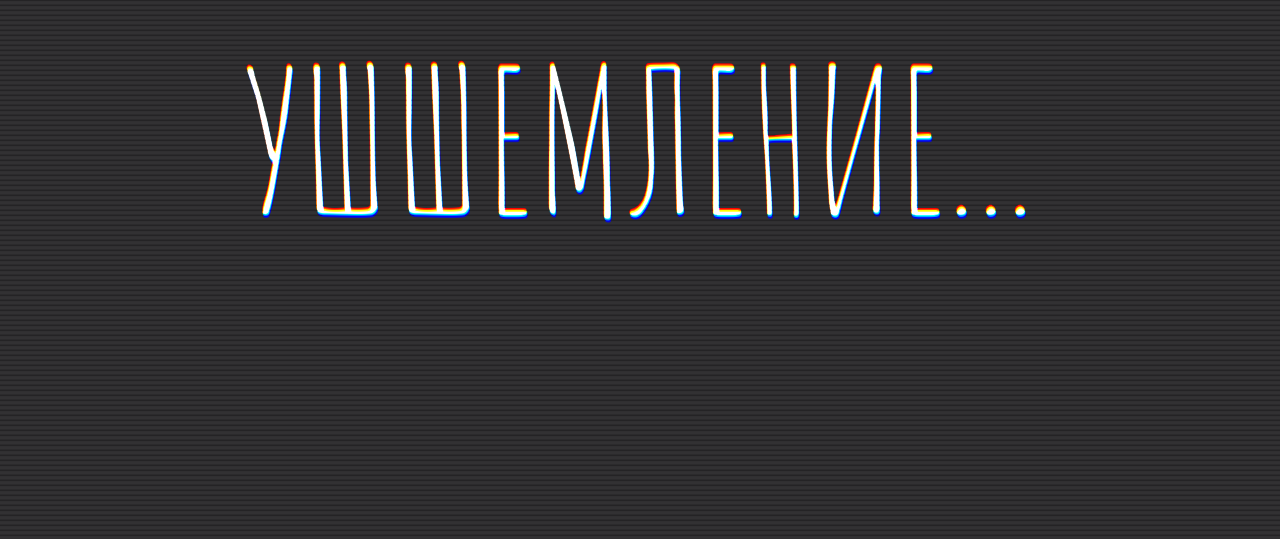
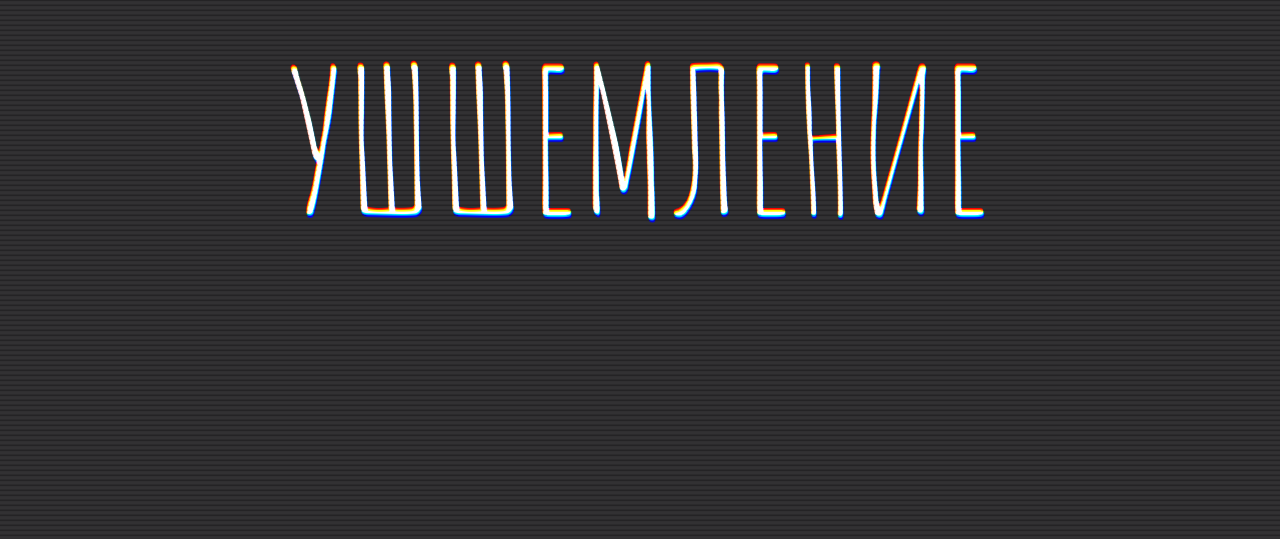
Before and after one commit to TNSaturday/yshem, a plain HTML site: page index.html in a window 1280 px wide. Shown: the part 261-800 px from the top of the page. Drawn offline with Linux system fonts and the light colour scheme.

```diff
--- a/index.html
+++ b/index.html
@@ -10,9 +10,9 @@
 </head>
 <body>
 <div class="text">
-    <div class="r">УШШЕМЛЕНИЕ...</div>
-    <div class="g">УШШЕМЛЕНИЕ...</div>
-    <div class="b">УШШЕМЛЕНИЕ...</div>
+    <div class="r">УШШЕМЛЕНИЕ</div>
+    <div class="g">УШШЕМЛЕНИЕ</div>
+    <div class="b">УШШЕМЛЕНИЕ</div>
 </div>
 </body>
 </html>
```
